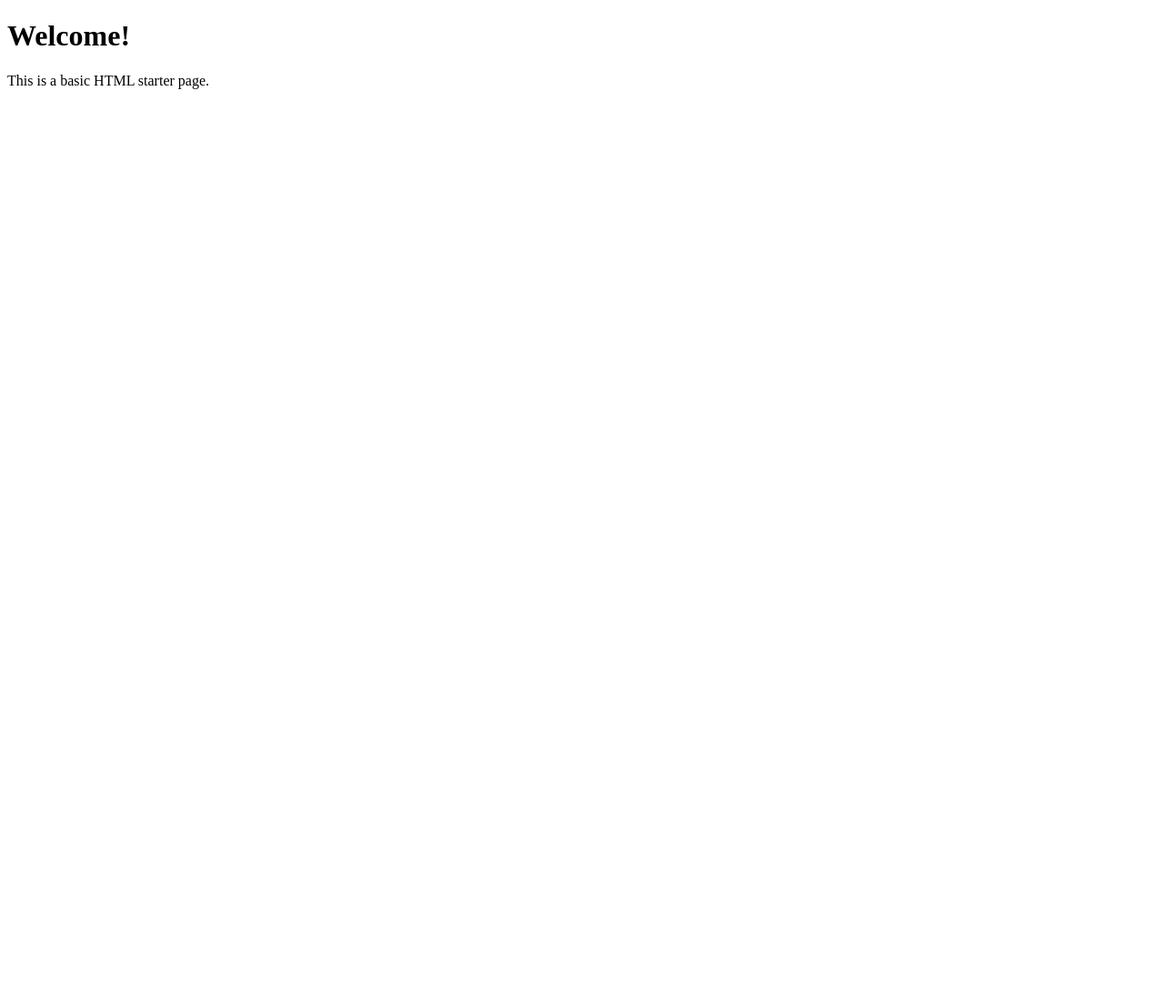
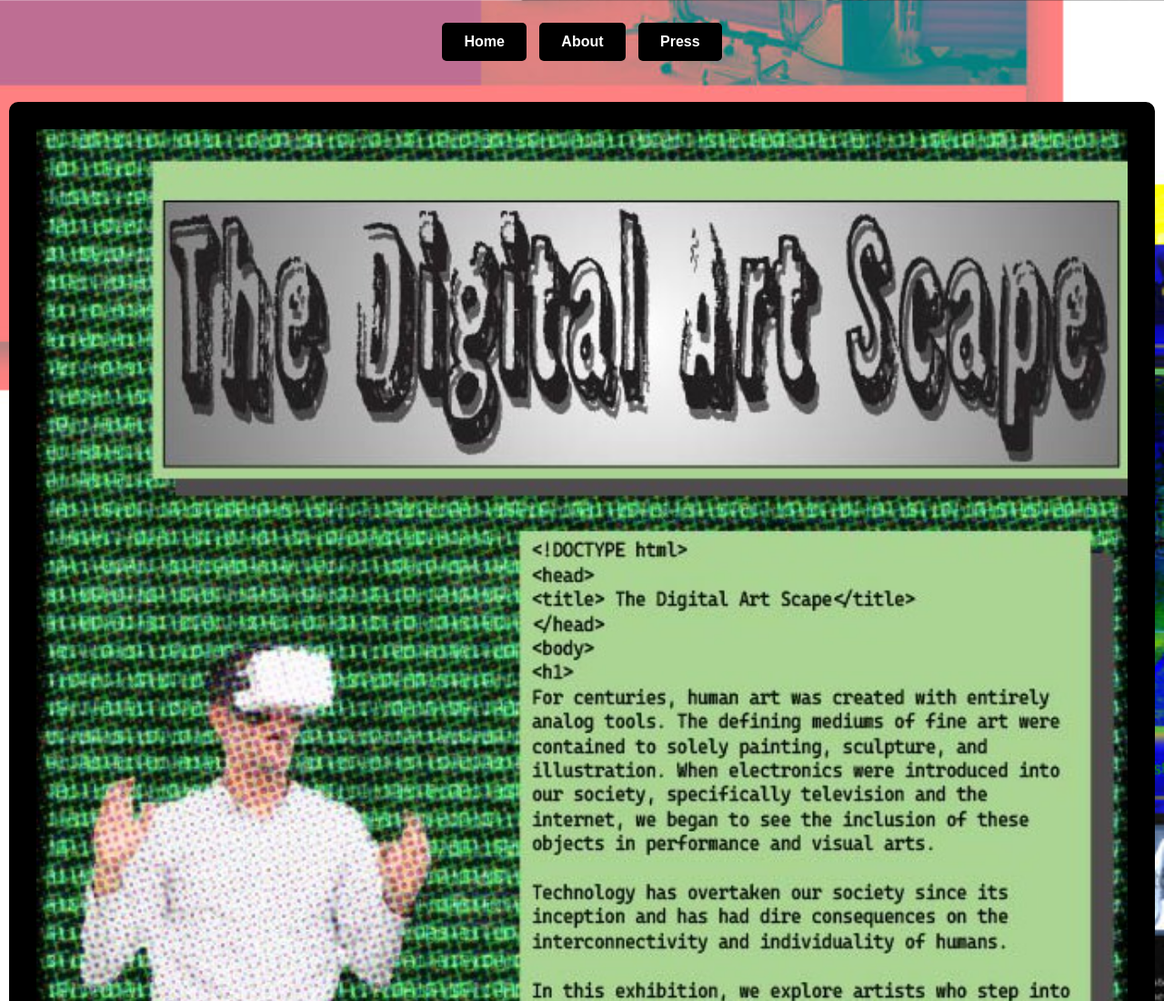
Before and after one commit to nickw0417/E-Gallery, a plain HTML site: page index4.html in a window 1280 px wide. Shown: the top 1100 px of the page at 91% size. Before the commit the page ends 800 px from the top, so only its background shows below. Drawn offline with Linux system fonts and the light colour scheme.

Commit message:
updated indexhtml 4

```diff
--- a/index4.html
+++ b/index4.html
@@ -1,9 +1,70 @@
 <!DOCTYPE html>
+<html lang="en">
 <head>
-  <title>Press</title>
+<meta charset="UTF-8">
+<meta name="viewport" content="width=device-width, initial-scale=1.0">
+<title>Press</title>
+
+<style>
+body {
+    margin: 0;
+    padding: 0;
+    font-family: Arial, sans-serif;
+    background-image: url("assets/web_art.jpg");
+    background-size: cover;
+    background-position: center;
+    background-attachment: fixed;
+    background-repeat: no-repeat;
+}
+
+.nav {
+    text-align: center;
+    padding: 20px;
+}
+
+.nav a {
+    display: inline-block;
+    padding: 12px 24px;
+    margin: 5px;
+    background-color: rgba(0,0,0,1);
+    color: white;
+    text-decoration: none;
+    border-radius: 5px;
+    font-weight: bold;
+}
+
+.nav a:hover {
+    background-color: #333;
+}
+
+.content-container {
+    max-width: 1200px;
+    margin: 20px auto 50px auto;
+    padding: 30px;
+    background-color: rgba(0,0,0,1);
+    border-radius: 10px;
+    text-align: center;
+}
+
+.featured-image {
+    width: 100%;
+    height: auto;
+    display: block;
+}
+</style>
 </head>
+
 <body>
-  <h1>Welcome!</h1>
-  <p>This is a basic HTML starter page.</p>
+
+<div class="nav">
+    <a href="index.html">Home</a>
+    <a href="index2.html">About</a>
+    <a href="index4.html">Press</a>
+</div>
+
+<div class="content-container">
+    <img src="assets/presspage.jpg" alt="Press Page" class="featured-image">
+</div>
+
 </body>
 </html>
```
Also changed, not shown: assets/presspage.jpg (added).
